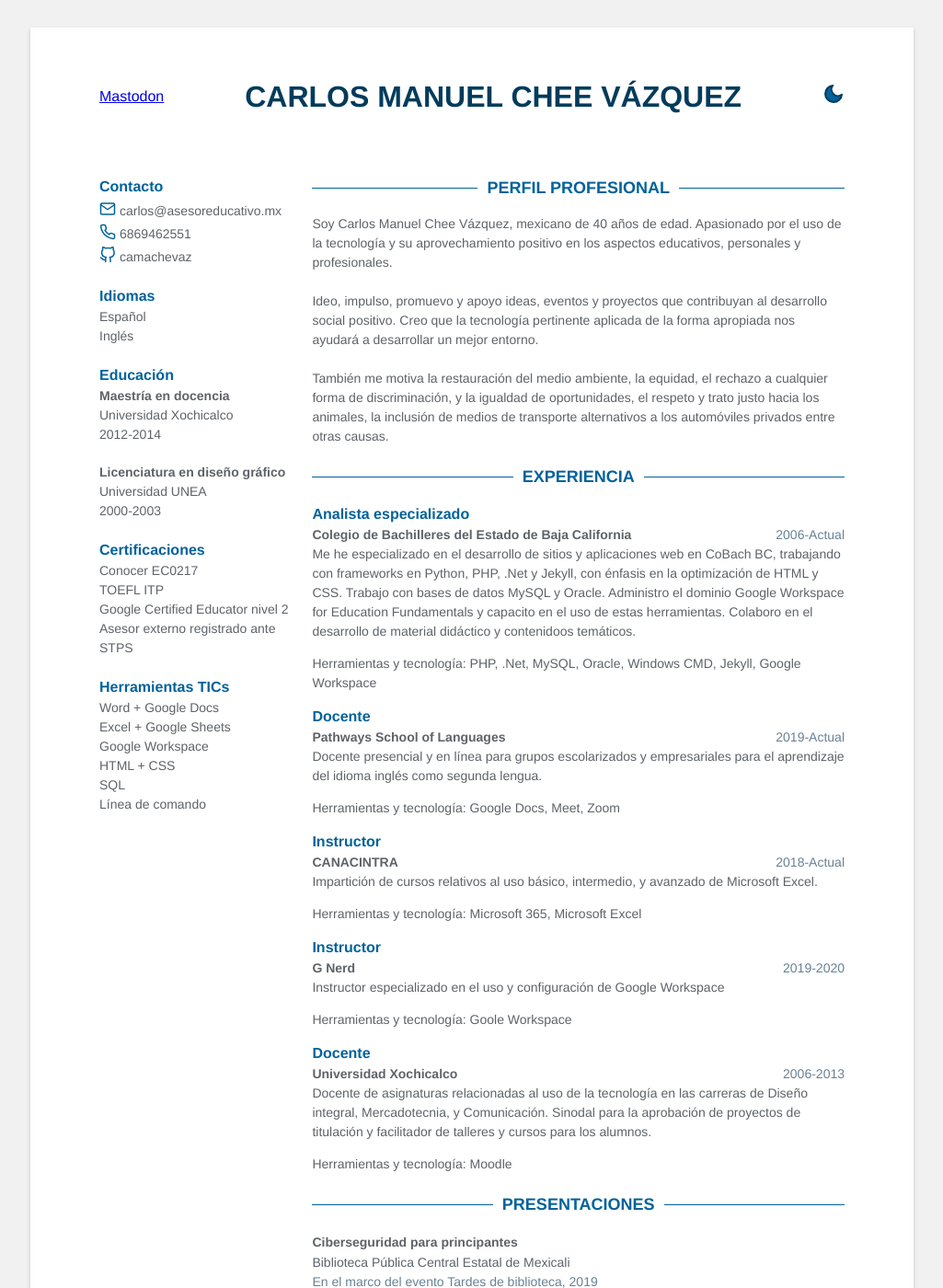
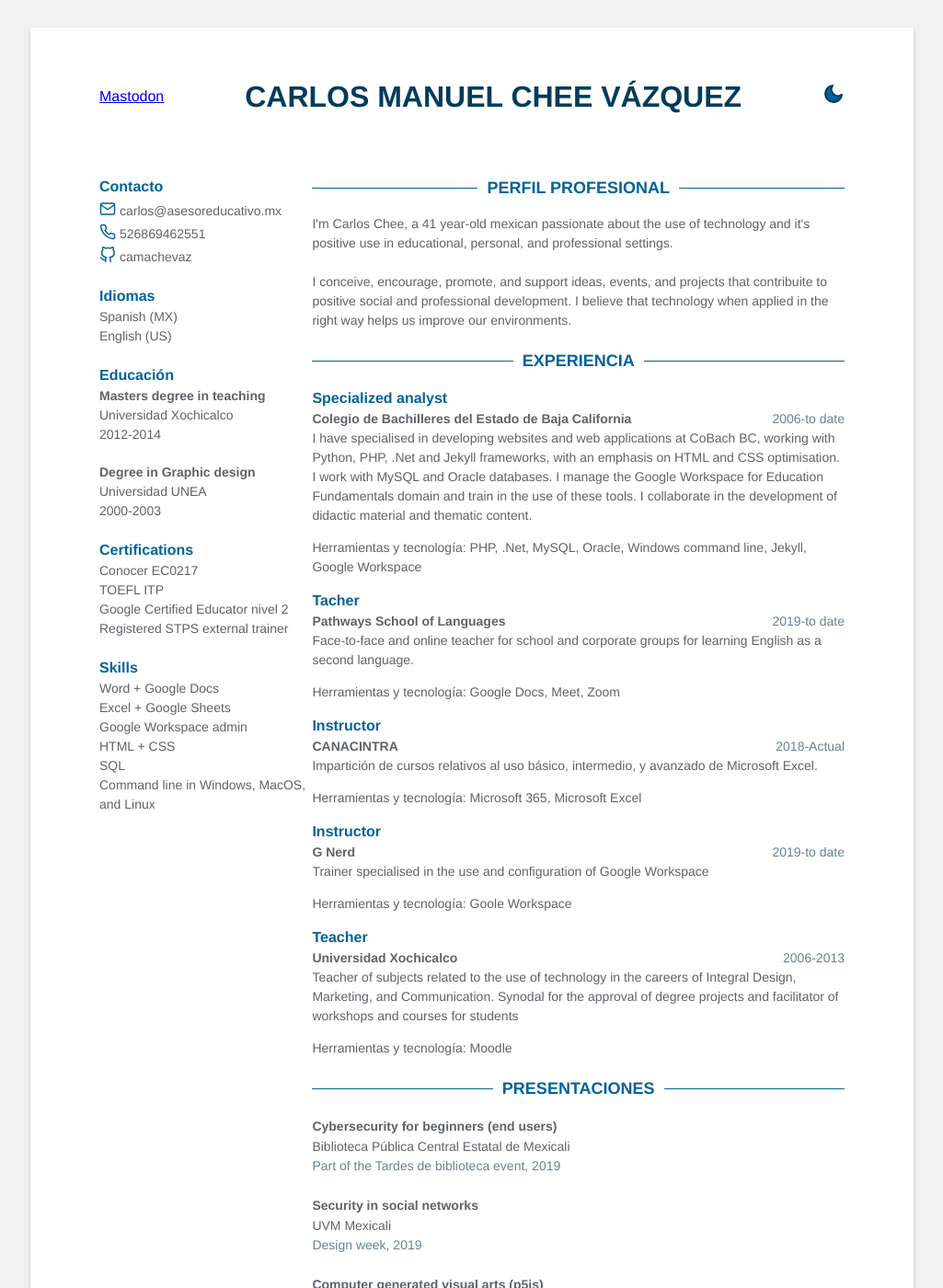
Before and after one commit to camachevaz/cv, a Jekyll site: the page built from index.html, in a window 1280 px wide and 1400 px high. Shown: the whole window at 92% size, without its empty margins (127-1152 px from the left). Built offline with Jekyll 4.4.1, drawn with Linux system fonts in a browser that asks for light colours; some of the changed text lies outside the part shown.

Commit message:
Update data.yml

```diff
--- a/_data/data.yml
+++ b/_data/data.yml
@@ -7,62 +7,60 @@ contact:
   email: carlos@asesoreducativo.mx
   github: camachevaz
   linkedin:
-  phone: 6869462551
+  phone: +526869462551
   gitlab:
   twitter:
 
 languages:
-  - idiom: Español
-  - idiom: Inglés
+  - idiom: Spanish (MX)
+  - idiom: English (US)
 
 education:
-  - degree: Maestría en docencia
+  - degree: Masters degree in teaching
     time: 2012-2014
     university: Universidad Xochicalco
 
-  - degree: Licenciatura en diseño gráfico
+  - degree: Degree in Graphic design
     time: 2000-2003
     university: Universidad UNEA
 
 skills:
-  - category: Certificaciones
+  - category: Certifications
     skill:
       - Conocer EC0217
       - TOEFL ITP
       - Google Certified Educator nivel 2
-      - Asesor externo registrado ante STPS
-  - category: Herramientas TICs
+      - Registered STPS external trainer
+  - category: Skills
     skill:
       - Word + Google Docs
       - Excel + Google Sheets
-      - Google Workspace
+      - Google Workspace admin
       - HTML + CSS
       - SQL
-      - Línea de comando
+      - Command line in Windows, MacOS, and Linux
 
 # Profile
 profile: |
-  Soy Carlos Manuel Chee Vázquez, mexicano de 40 años de edad. Apasionado por el uso de la tecnología y su aprovechamiento positivo en los aspectos educativos, personales y profesionales.
+  I'm Carlos Chee, a 41 year-old mexican passionate about the use of technology and it's positive use in educational, personal, and professional settings.
 
-  Ideo, impulso, promuevo y apoyo ideas, eventos y proyectos que contribuyan al desarrollo social positivo. Creo que la tecnología pertinente aplicada de la forma apropiada nos ayudará a desarrollar un mejor entorno.
-
-  También me motiva la restauración del medio ambiente, la equidad, el rechazo a cualquier forma de discriminación, y la igualdad de oportunidades, el respeto y trato justo hacia los animales, la inclusión de medios de transporte alternativos a los automóviles privados entre otras causas.
+  I conceive, encourage, promote, and support ideas, events, and projects that contribuite to positive social and professional development. I believe that technology when applied in the right way helps us improve our environments.
 
 # Experience
 experience:
-  - role: Analista especializado
-    time: 2006-Actual
+  - role: Specialized analyst
+    time: 2006-to date
     company: Colegio de Bachilleres del Estado de Baja California
     details: |
-      Me he especializado en el desarrollo de sitios y aplicaciones web en CoBach BC, trabajando con frameworks en Python, PHP, .Net y Jekyll, con énfasis en la optimización de HTML y CSS. Trabajo con bases de datos MySQL y Oracle. Administro el dominio Google Workspace for Education Fundamentals y capacito en el uso de estas herramientas. Colaboro en el desarrollo de material didáctico y contenidoos temáticos.
+      I have specialised in developing websites and web applications at CoBach BC, working with Python, PHP, .Net and Jekyll frameworks, with an emphasis on HTML and CSS optimisation. I work with MySQL and Oracle databases. I manage the Google Workspace for Education Fundamentals domain and train in the use of these tools. I collaborate in the development of didactic material and thematic content.
     technologies_used: |
-      PHP, .Net, MySQL, Oracle, Windows CMD, Jekyll, Google Workspace
+      PHP, .Net, MySQL, Oracle, Windows command line, Jekyll, Google Workspace
 
-  - role: Docente
-    time: 2019-Actual
+  - role: Tacher
+    time: 2019-to date
     company: Pathways School of Languages
     details: |
-      Docente presencial y en línea para grupos escolarizados y empresariales para el aprendizaje del idioma inglés como segunda lengua.
+      Face-to-face and online teacher for school and corporate groups for learning English as a second language.
     technologies_used: |
       Google Docs, Meet, Zoom
 
@@ -75,51 +73,51 @@ experience:
       Microsoft 365, Microsoft Excel
 
   - role: Instructor
-    time: 2019-2020
+    time: 2019-to date
     company: G Nerd
     details: |
-      Instructor especializado en el uso y configuración de Google Workspace
+      Trainer specialised in the use and configuration of Google Workspace
     technologies_used: |
       Goole Workspace
 
-  - role: Docente
+  - role: Teacher
     time: 2006-2013
     company: Universidad Xochicalco
     details: |
-      Docente de asignaturas relacionadas al uso de la tecnología en las carreras de Diseño integral, Mercadotecnia, y Comunicación. Sinodal para la aprobación de proyectos de titulación y facilitador de talleres y cursos para los alumnos.
+      Teacher of subjects related to the use of technology in the careers of Integral Design, Marketing, and Communication. Synodal for the approval of degree projects and facilitator of workshops and courses for students
     technologies_used: |
       Moodle
 
 publications:
-  - title: Ciberseguridad para principantes
+  - title: Cybersecurity for beginners (end users)
     link: "#"
     authors: Biblioteca Pública Central Estatal de Mexicali
-    conference: En el marco del evento Tardes de biblioteca, 2019
+    conference: Part of the Tardes de biblioteca event, 2019
 
-  - title: Seguriddad en redes sociales
+  - title: Security in social networks
     link: "#"
     authors: UVM Mexicali
-    conference: Semana del diseño, 2019
+    conference: Design week, 2019
 
-  - title: Artes visuales generadas por computadora
+  - title: Computer generated visual arts (p5js)
     link: "#"
     authors: UVM Mexicali
-    conference: Semana del diseño, 2019
+    conference: Design week, 2019
 
-  - title: Uso de G Suite
+  - title: Introduction to Google Workspace
     link: "#"
     authors: Instituto Tecnológco de Mexicali
-    conference: Congreso Argos, 2018
+    conference: Argos Congress, 2018
 
-  - title: Charla-taller Ciudades Verdes y Humanas. Movilidad y Sustentabilidad
+  - title: Green and Human cities Workshop. Mobility and Sustainability
     link: "#"
     authors: CETYS Mexicali
     conference: 2019
 
-  - title: Uso de internet
+  - title: Introduction to Internet
     link: "#"
     authors: Colegio de Bachilleres del Estado de Baja California
-    conference: Plantel Baja California, 2013
+    conference: Baja California school, 2013
 
 projects:
   - title: Cool Project
@@ -137,7 +135,7 @@ projects:
 # Volunteering
 volunteering:
   - time: 2015-2017
-    role: Fundador
+    role: Founder
     company: Google Educators Group Mexicali
     details: |
-      Propuse y fundé el capítulo Mexicali de Google Educators Group
+      I proposed and founded the Mexicali chapter of the Google Educators Group.
```
